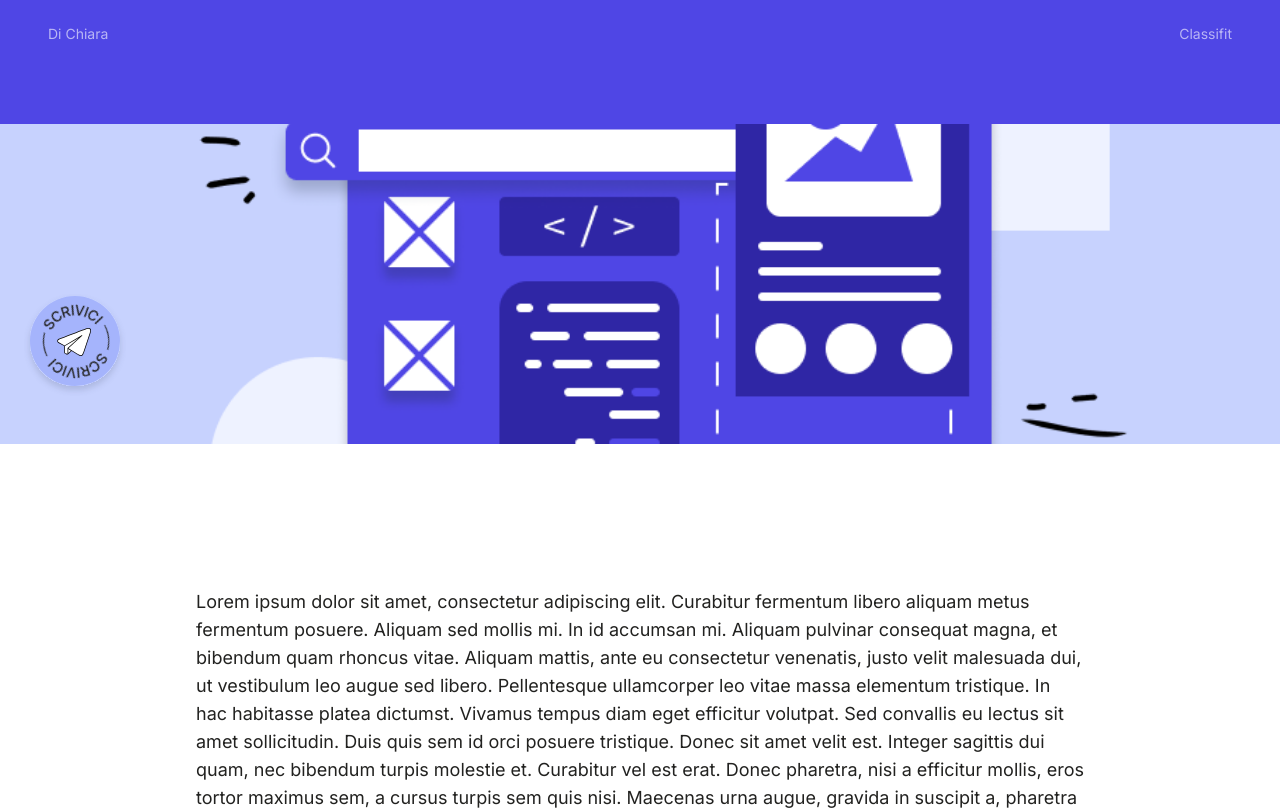
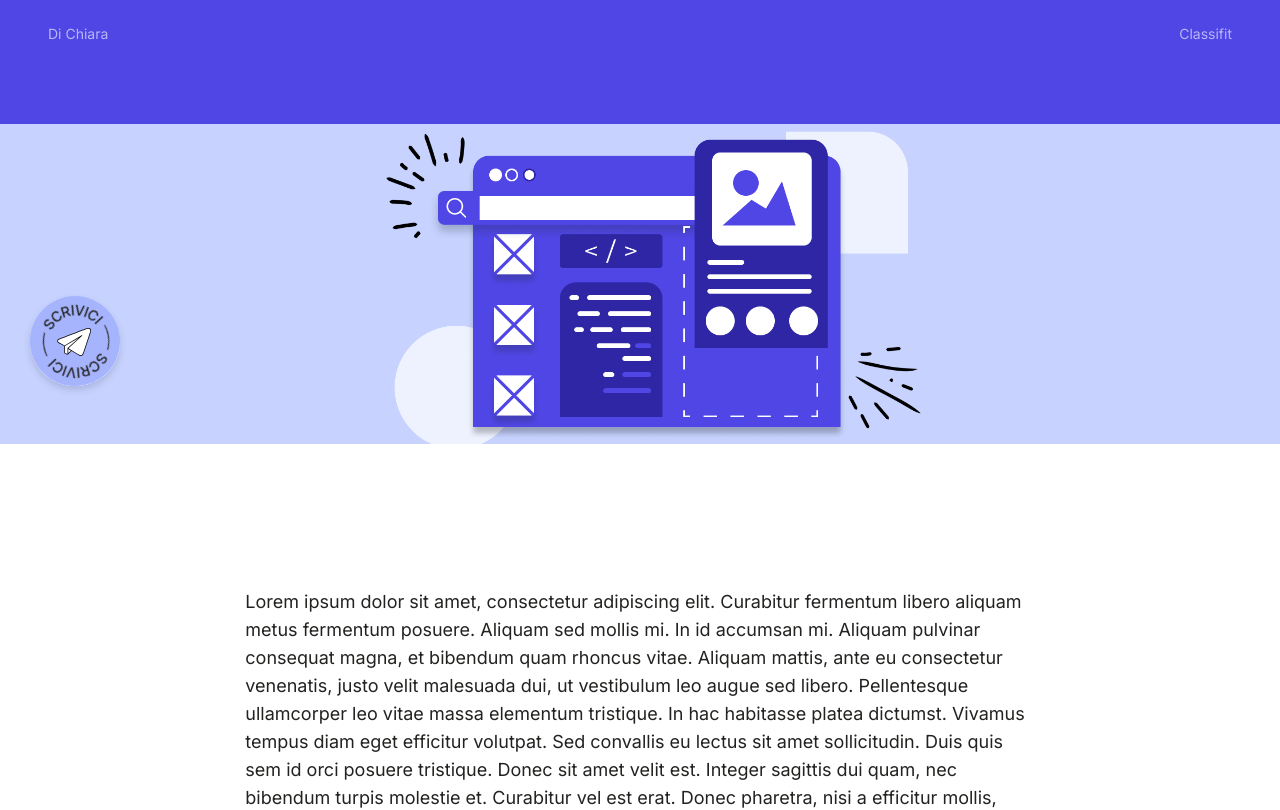
Before and after one commit to classifit/classifit-website, a Next.js app: page /blog/building-classifit in a window 1280 px wide. Shown: the part 380-1190 px from the top of the page. Built offline with nearby package versions, Linux system fonts and the light colour scheme.

Commit message:
article parallax effect

```diff
--- a/app/blog/building-classifit/page.tsx
+++ b/app/blog/building-classifit/page.tsx
@@ -1,21 +1,13 @@
 import ArticleTitle from "@/components/sections/articles/article-title";
-import Image from "next/image";
 
 export default function Article() {
   return (
     <>
       <ArticleTitle />
-      <div className="w-full h-80 overflow-hidden flex items-center justify-center bg-ring relative">
-        <Image
-          src="/blog/building-classifit-cover.png"
-          width="1080"
-          height="1350"
-          alt="Copertina articolo Classifit - Building Classifit"
-        />
-      </div>
+      <div className="bg-[url('/blog/building-classifit-inside.png')] h-80 bg-fixed bg-center bg-no-repeat bg-cover" />
       <div className="bg-light text-light-foreground">
         <section>
-          <div className="w-3/4 mx-auto">
+          <div className="w-2/3 mx-auto">
             <p>
               Lorem ipsum dolor sit amet, consectetur adipiscing elit. Curabitur
               fermentum libero aliquam metus fermentum posuere. Aliquam sed
```
Also changed, not shown: public/blog/building-classifit-inside.png (added).
